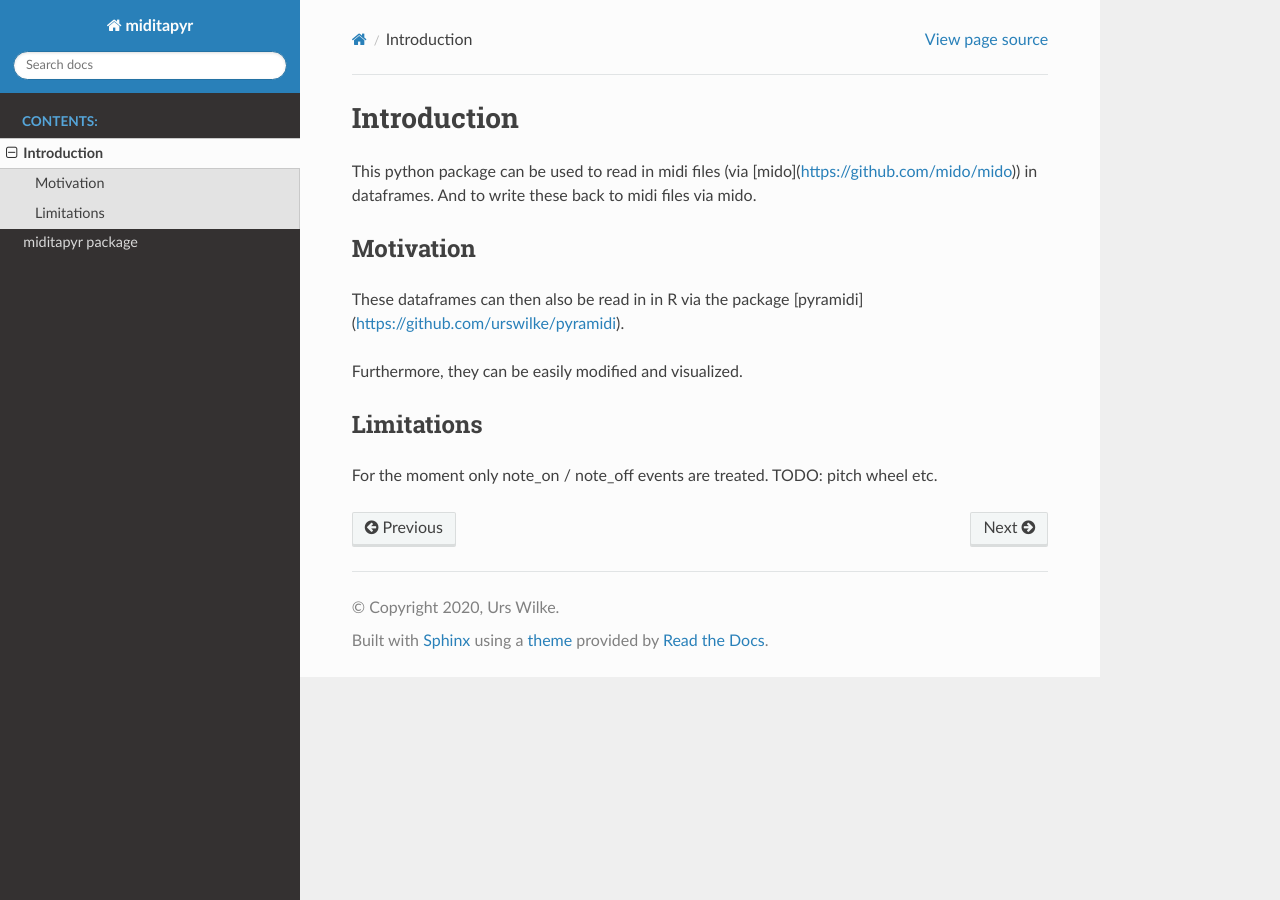
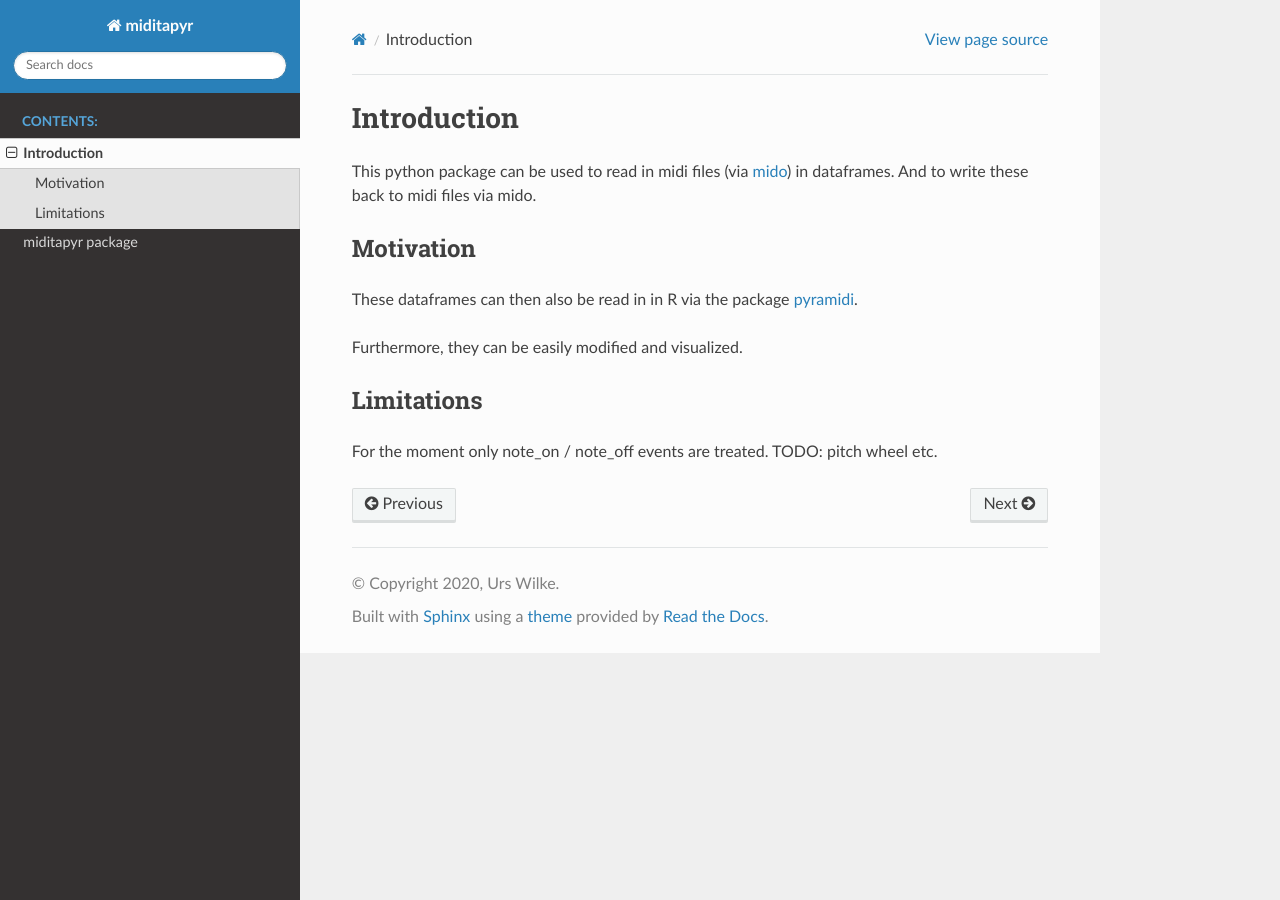
Before and after one commit to urswilke/miditapyr, a Sphinx documentation site: the page built from docs/source/intro.rst, in a window 1280 px wide. Built offline with Sphinx 7.4.7 and the Read the Docs theme 2.0.0, drawn with Linux system fonts in a browser that asks for light colours.

Commit message:
use rst link method, see: https://sublime-and-sphinx-guide.readthedocs.io/en/latest/references.html

```diff
--- a/docs/source/intro.rst
+++ b/docs/source/intro.rst
@@ -2,7 +2,7 @@ Introduction
 ============
 
 This python package can be used to read in midi files (via
-[mido](https://github.com/mido/mido)) in dataframes.  And to write these back to
+`mido <https://github.com/mido/mido>`_) in dataframes.  And to write these back to
 midi files via mido.
 
 Motivation
@@ -10,7 +10,7 @@ Motivation
 
 These dataframes can then
 also be read in in R via the package
-[pyramidi](https://github.com/urswilke/pyramidi).
+`pyramidi <https://github.com/urswilke/pyramidi>`_.
 
 Furthermore, they can be easily modified and visualized.
 
```
